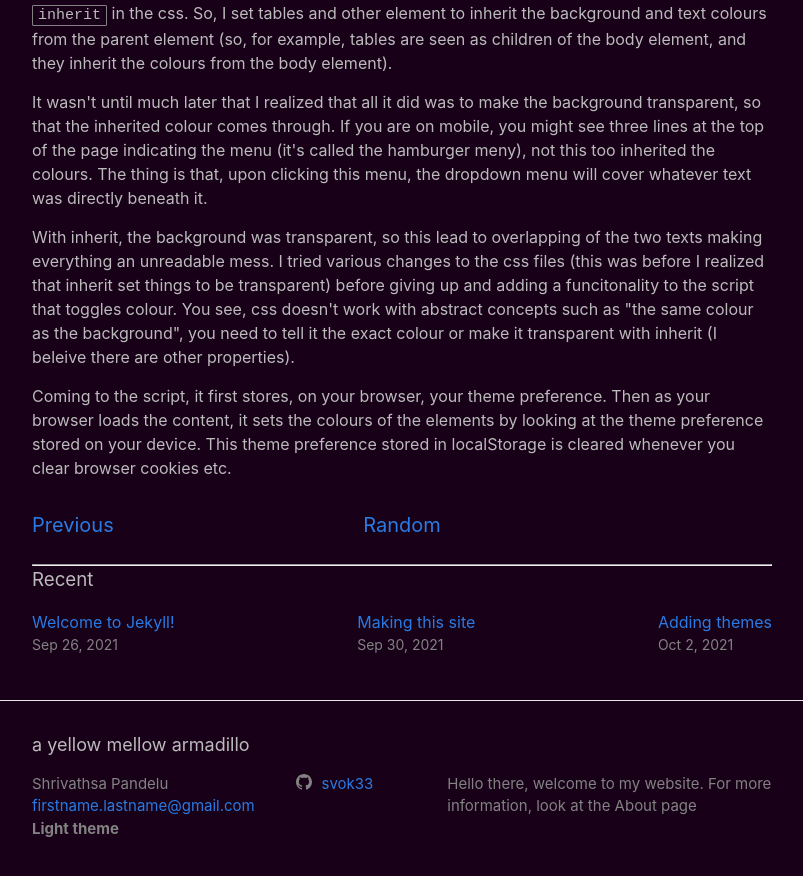
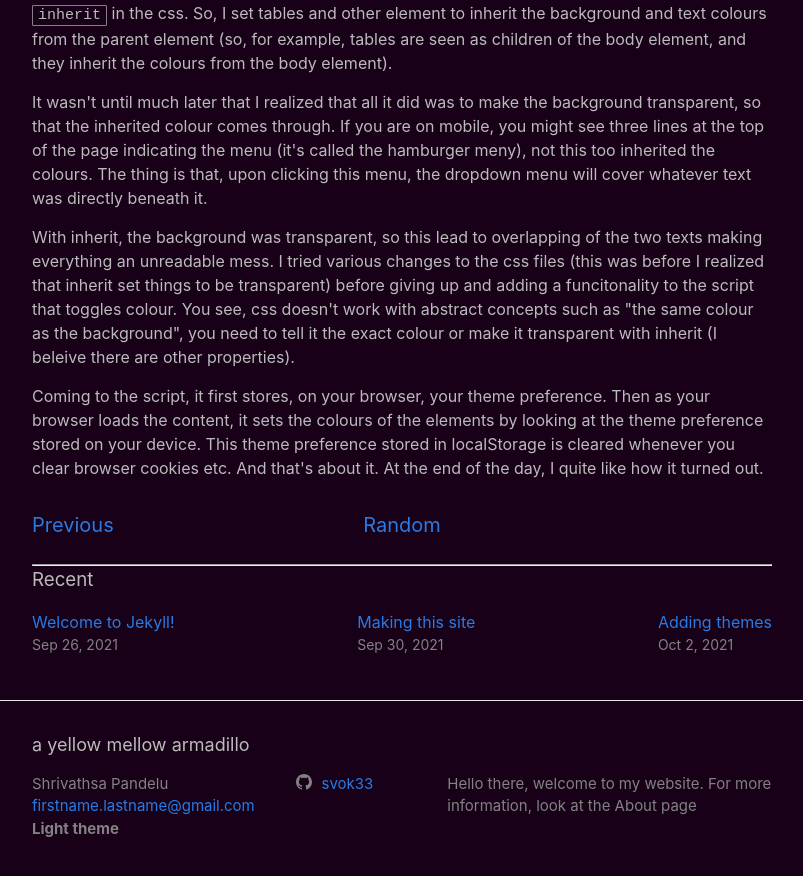
Before and after one commit to shrivathsap/shrivathsap.github.io, a Jekyll site: the page built from _posts/2021-10-02-adding-themes.html, in a window 1280 px wide and 900 px high, scrolled down 736 px. Shown: the top 876 px of the window, without its empty margins (238-1041 px from the left). Built offline with Jekyll 4.4.1, drawn with Linux system fonts in a browser that asks for light colours.

Commit message:
post about adding themes

```diff
--- a/_posts/2021-10-02-adding-themes.html
+++ b/_posts/2021-10-02-adding-themes.html
@@ -17,6 +17,6 @@ categories: tech
 		<p>However, there are other things to keep in mind. For example, tables in html are drawn on top of the background, so they do not inherit the background colour. If there was a single theme, then I could have just hard-coded the colour to be some specific thing (even unrelated to the background). However, I wanted the tables (and other elements on the webpage) to reflect the change in theme. Fortunately, others have figured out an answer to this in something called <code>inherit</code> in the css. So, I set tables and other element to inherit the background and text colours from the parent element (so, for example, tables are seen as children of the body element, and they inherit the colours from the body element).</p>
 		<p>It wasn't until much later that I realized that all it did was to make the background transparent, so that the inherited colour comes through. If you are on mobile, you might see three lines at the top of the page indicating the menu (it's called the hamburger meny), not this too inherited the colours. The thing is that, upon clicking this menu, the dropdown menu will cover whatever text was directly beneath it.</p>
 		<p>With inherit, the background was transparent, so this lead to overlapping of the two texts making everything an unreadable mess. I tried various changes to the css files (this was before I realized that inherit set things to be transparent) before giving up and adding a funcitonality to the script that toggles colour. You see, css doesn't work with abstract concepts such as "the same colour as the background", you need to tell it the exact colour or make it transparent with inherit (I beleive there are other properties).</p>
-		<p>Coming to the script, it first stores, on your browser, your theme preference. Then as your browser loads the content, it sets the colours of the elements by looking at the theme preference stored on your device. This theme preference stored in localStorage is cleared whenever you clear browser cookies etc.</p>
+		<p>Coming to the script, it first stores, on your browser, your theme preference. Then as your browser loads the content, it sets the colours of the elements by looking at the theme preference stored on your device. This theme preference stored in localStorage is cleared whenever you clear browser cookies etc. And that's about it. At the end of the day, I quite like how it turned out.</p>
 	</body>
 </html>
```
